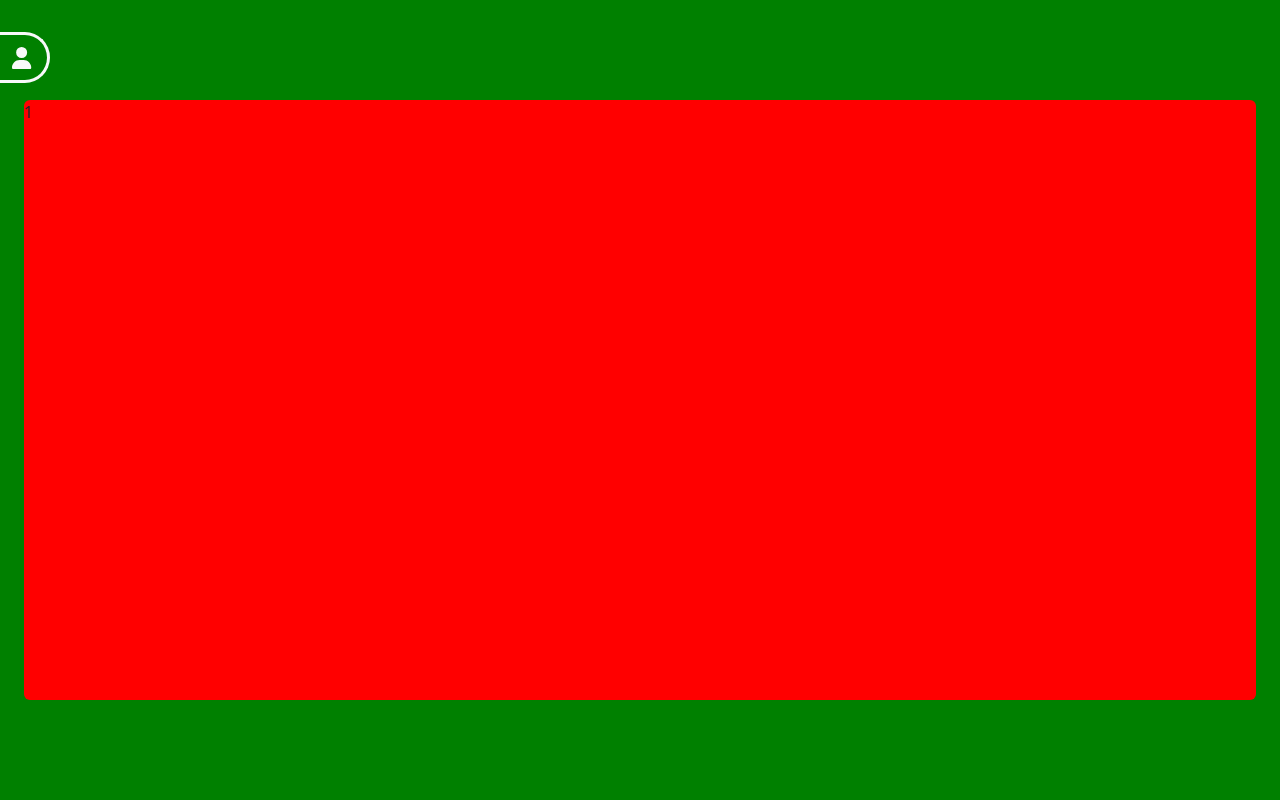
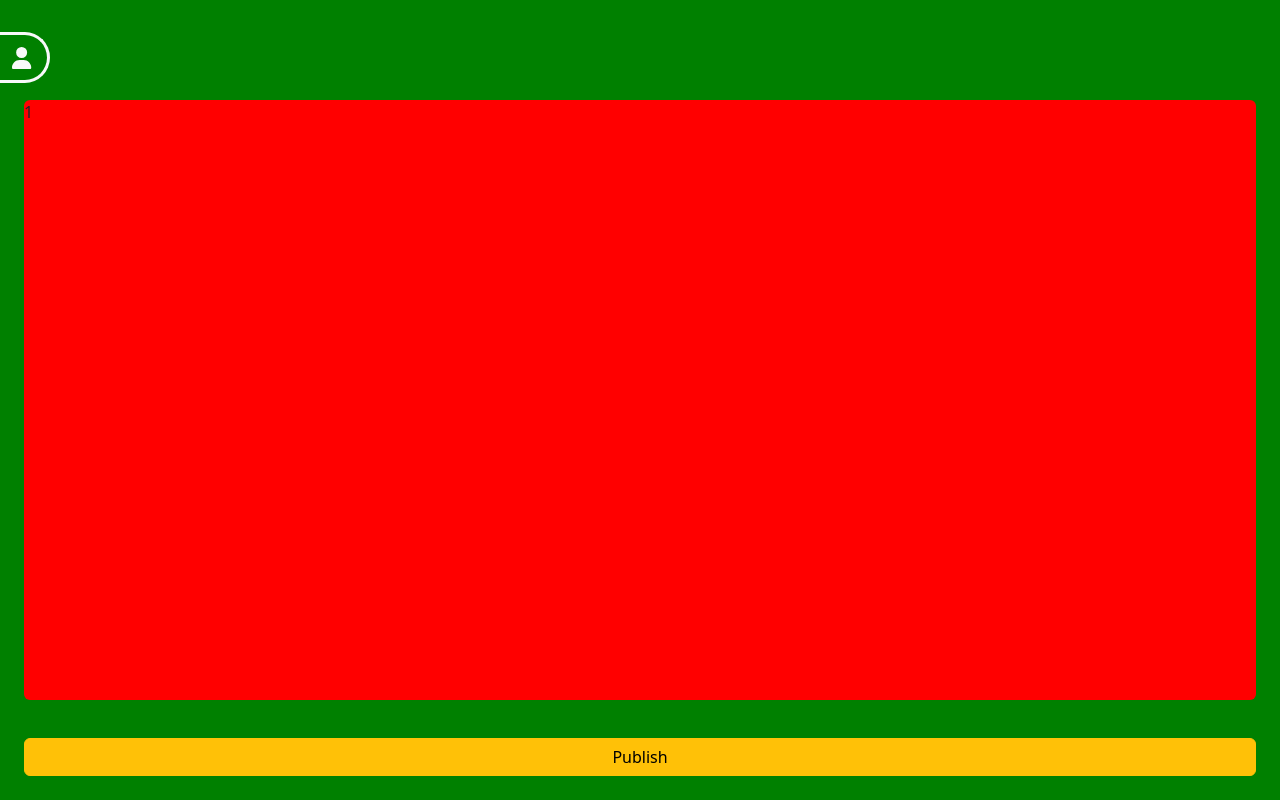
Before and after one commit to DimitrijeGlibic/novinator, a React (Create React App) app: page /write in a window 1280 px wide. Built offline with nearby package versions, Linux system fonts and the light colour scheme.

Commit message:
Add PublishButton

```diff
--- a/src/write/Write.js
+++ b/src/write/Write.js
@@ -1,3 +1,4 @@
+import { Button } from "react-bootstrap";
 import styled from "styled-components";
 import { Swiper, SwiperSlide } from "swiper/react";
 
@@ -19,6 +20,9 @@ const Write = () => {
       >
         {renderSlidesPreview()}
       </Swiper>
+      <div className="d-grid gap-2 mt-4">
+          <PublishButton variant="warning">Publish</PublishButton>
+        </div>
     </WriteWrapper>
   );
 };
@@ -29,6 +33,7 @@ const WriteWrapper = styled.div`
   background-color: green;
   padding: 100px 24px;
   height: 100vh;
+  position: relative;
 `;
 
 const SlidePreview = styled.div`
@@ -37,3 +42,10 @@ const SlidePreview = styled.div`
   background-color: red;
   border-radius: 6px;
 `;
+
+const PublishButton = styled(Button)`
+  position: absolute;
+  bottom: 24px;
+  left: 24px;
+  right: 24px;
+`;
```
